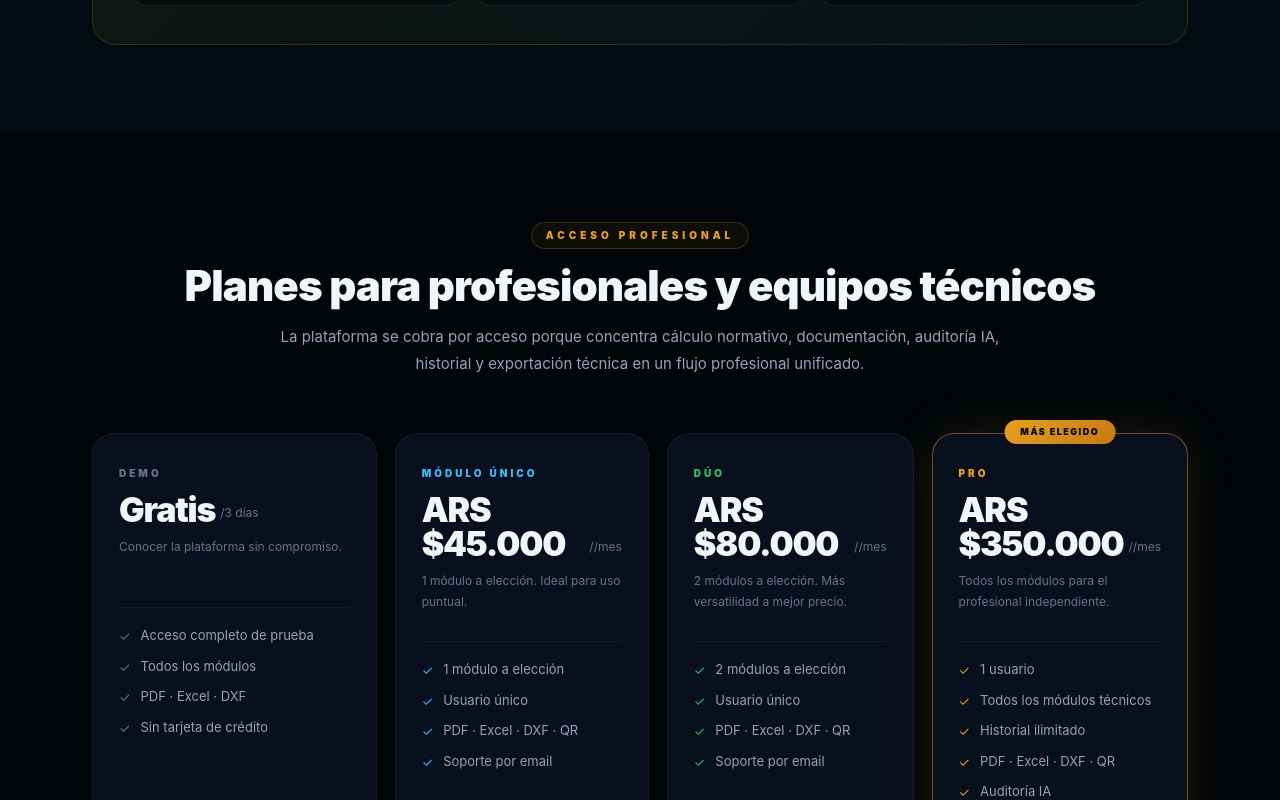
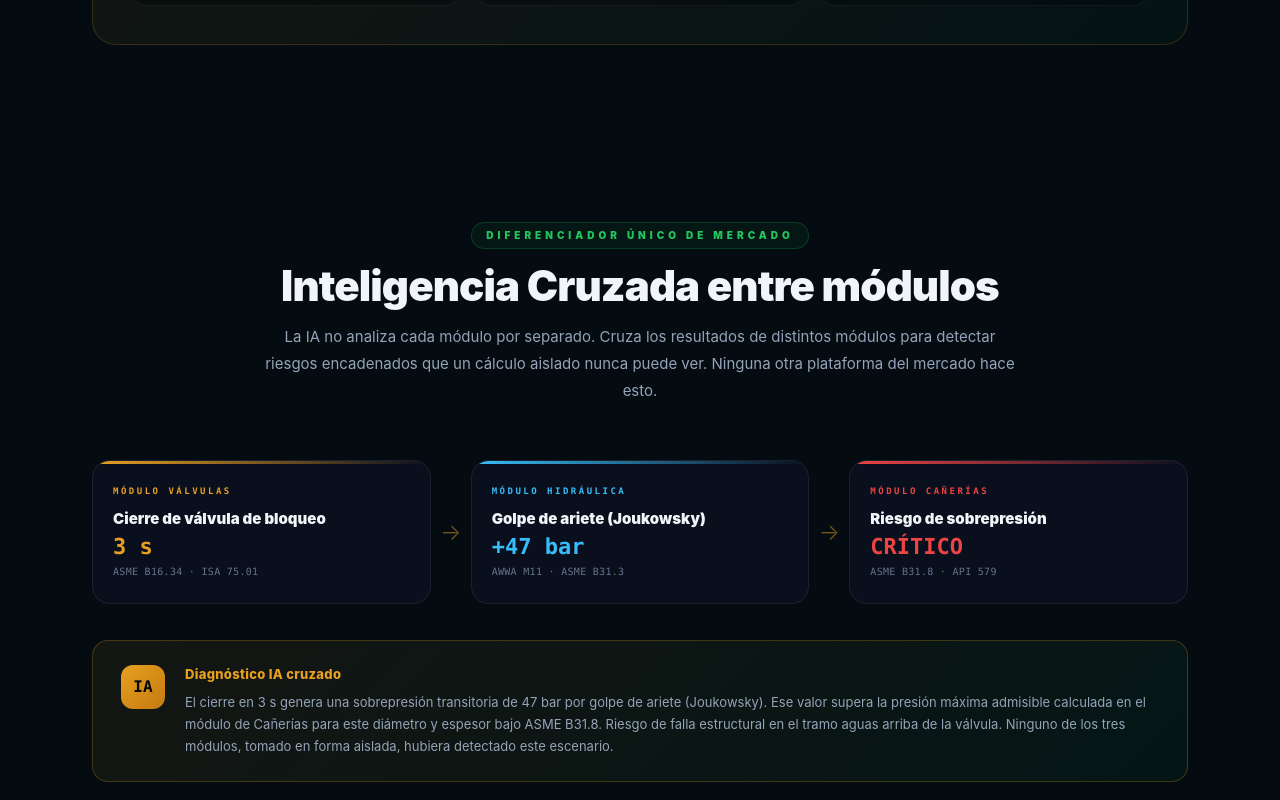
Before and after one commit to radargestionestrategica-cell/ingenium-pro, a Next.js app: page / in a window 1280 px wide. Shown: the part 7560-8360 px from the top of the page. Built offline with nearby package versions, Linux system fonts and the light colour scheme.

Commit message:
feat: seccion Inteligencia Cruzada entre modulos — flujo Valvulas-Hidraulica-Canerias con diagnostico IA

```diff
--- a/app/page.tsx
+++ b/app/page.tsx
@@ -286,6 +286,22 @@ export default function LandingPage() {
         .plan-cta:not(.featured):hover{background:rgba(255,255,255,.1)}
         .plan-cta-paypal{display:block;text-align:center;padding:12px 12px;margin-top:8px;border-radius:13px;background:#003087;border:none;color:#fff;font-weight:800;font-size:13px;text-decoration:none;letter-spacing:.3px;transition:opacity .2s}
         .plan-cta-paypal:hover{opacity:.85}
+
+        /* ── INTELIGENCIA CRUZADA ── */
+        .cruce-flow{display:grid;grid-template-columns:1fr 40px 1fr 40px 1fr;align-items:center;gap:0;margin-top:40px}
+        .cruce-arrow{display:flex;align-items:center;justify-content:center;color:rgba(232,160,32,.5);font-size:22px;font-weight:300}
+        .cruce-card{background:${PANEL};border:1px solid rgba(255,255,255,.07);border-radius:18px;padding:24px 20px;position:relative;overflow:hidden;transition:transform .2s,box-shadow .2s}
+        .cruce-card:hover{transform:translateY(-3px);box-shadow:0 10px 36px rgba(0,0,0,.4)}
+        .cruce-top-bar{position:absolute;top:0;left:0;right:0;height:3px;border-radius:18px 18px 0 0}
+        .cruce-module{font-size:9px;font-weight:900;letter-spacing:2.5px;text-transform:uppercase;margin-bottom:10px;font-family:ui-monospace,SFMono-Regular,Menlo,monospace}
+        .cruce-calc{font-size:15px;font-weight:900;color:${WHITE};margin-bottom:8px;line-height:1.3}
+        .cruce-result{font-size:22px;font-weight:950;font-family:ui-monospace,SFMono-Regular,Menlo,monospace;line-height:1;margin-bottom:6px}
+        .cruce-norm{font-size:10px;color:${GRAY};font-family:ui-monospace,SFMono-Regular,Menlo,monospace;letter-spacing:.3px}
+        .cruce-ia-box{margin-top:36px;background:linear-gradient(135deg,rgba(232,160,32,.07),rgba(34,197,94,.05));border:1px solid rgba(232,160,32,.25);border-radius:16px;padding:24px 28px;display:flex;gap:20px;align-items:flex-start}
+        .cruce-ia-icon{width:44px;height:44px;border-radius:12px;background:linear-gradient(135deg,${GOLD},#c47a10);display:flex;align-items:center;justify-content:center;font-size:16px;font-weight:950;color:${BG};flex-shrink:0;font-family:ui-monospace,SFMono-Regular,Menlo,monospace}
+        .cruce-ia-title{font-size:13px;font-weight:800;color:${GOLD};margin-bottom:6px;letter-spacing:.3px}
+        .cruce-ia-text{font-size:13px;color:#94a3b8;line-height:1.7}
+        @media(max-width:640px){.cruce-flow{grid-template-columns:1fr;gap:0}.cruce-arrow{transform:rotate(90deg);height:32px}}
 
         /* ── FAQ ── */
         .faq-grid{display:grid;grid-template-columns:1fr 1fr;gap:18px}
@@ -710,6 +726,66 @@ export default function LandingPage() {
         </div>
       </section>
 
+      {/* ═══ INTELIGENCIA CRUZADA ══════════════════════════════ */}
+      <section id="cruce" className="section section-alt">
+        <div className="wrap">
+          <div className="section-head">
+            <div className="eyebrow green">Diferenciador único de mercado</div>
+            <h2>Inteligencia Cruzada entre módulos</h2>
+            <p className="section-sub">
+              La IA no analiza cada módulo por separado. Cruza los resultados de distintos módulos para detectar
+              riesgos encadenados que un cálculo aislado nunca puede ver. Ninguna otra plataforma del mercado hace esto.
+            </p>
+          </div>
+
+          <div className="cruce-flow">
+            {/* Paso 1 — Válvulas */}
+            <article className="cruce-card">
+              <div className="cruce-top-bar" style={{ background:'linear-gradient(90deg,#E8A020,transparent)' }} />
+              <div className="cruce-module" style={{ color:'#E8A020' }}>Módulo Válvulas</div>
+              <div className="cruce-calc">Cierre de válvula de bloqueo</div>
+              <div className="cruce-result" style={{ color:'#E8A020' }}>3 s</div>
+              <div className="cruce-norm">ASME B16.34 · ISA 75.01</div>
+            </article>
+
+            <div className="cruce-arrow" aria-hidden="true">→</div>
+
+            {/* Paso 2 — Hidráulica */}
+            <article className="cruce-card">
+              <div className="cruce-top-bar" style={{ background:'linear-gradient(90deg,#38bdf8,transparent)' }} />
+              <div className="cruce-module" style={{ color:'#38bdf8' }}>Módulo Hidráulica</div>
+              <div className="cruce-calc">Golpe de ariete (Joukowsky)</div>
+              <div className="cruce-result" style={{ color:'#38bdf8' }}>+47 bar</div>
+              <div className="cruce-norm">AWWA M11 · ASME B31.3</div>
+            </article>
+
+            <div className="cruce-arrow" aria-hidden="true">→</div>
+
+            {/* Paso 3 — Cañerías */}
+            <article className="cruce-card">
+              <div className="cruce-top-bar" style={{ background:'linear-gradient(90deg,#ef4444,transparent)' }} />
+              <div className="cruce-module" style={{ color:'#ef4444' }}>Módulo Cañerías</div>
+              <div className="cruce-calc">Riesgo de sobrepresión</div>
+              <div className="cruce-result" style={{ color:'#ef4444' }}>CRÍTICO</div>
+              <div className="cruce-norm">ASME B31.8 · API 579</div>
+            </article>
+          </div>
+
+          <div className="cruce-ia-box">
+            <div className="cruce-ia-icon">IA</div>
+            <div>
+              <div className="cruce-ia-title">Diagnóstico IA cruzado</div>
+              <div className="cruce-ia-text">
+                El cierre en 3 s genera una sobrepresión transitoria de 47 bar por golpe de ariete (Joukowsky).
+                Ese valor supera la presión máxima admisible calculada en el módulo de Cañerías para este diámetro y
+                espesor bajo ASME B31.8. Riesgo de falla estructural en el tramo aguas arriba de la válvula.
+                Ninguno de los tres módulos, tomado en forma aislada, hubiera detectado este escenario.
+              </div>
+            </div>
+          </div>
+        </div>
+      </section>
+
       {/* ═══ PLANES ══════════════════════════════════════════════ */}
       <section id="planes" className="section">
         <div className="wrap">
```
